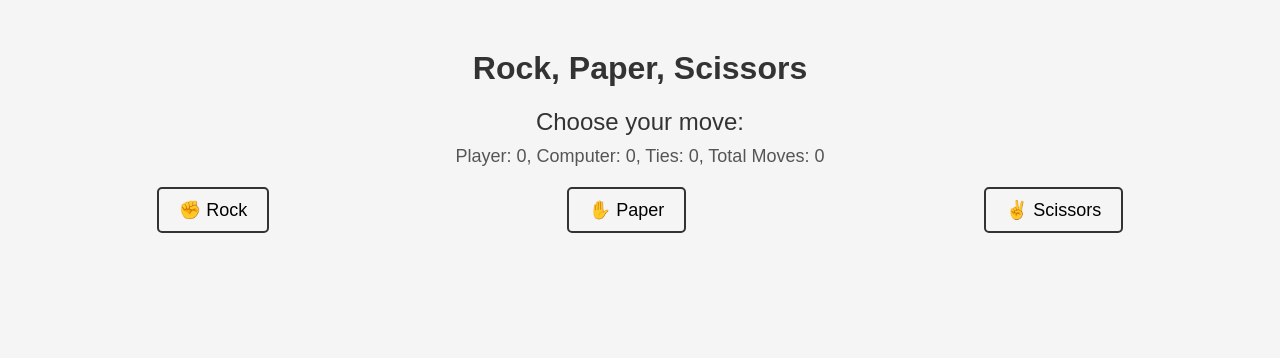
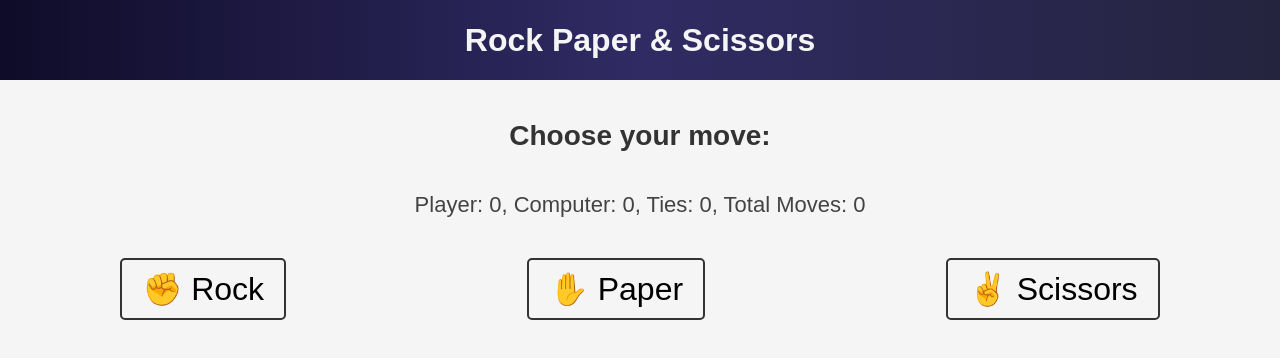
Before and after one commit to surajkumar345678/Rock-Paper-Scissors-Game, a plain HTML site: page index.html in a window 1280 px wide. Drawn offline with Linux system fonts and the light colour scheme.

Commit message:
modified minor changes

```diff
--- a/index.html
+++ b/index.html
@@ -8,7 +8,7 @@
 </head>
 <body>
 
-  <h1>Rock, Paper, Scissors</h1>
+  <h1>Rock Paper & Scissors</h1>
 
   <div id="result">Choose your move:</div>
   <div id="score">Player: 0, Computer: 0, Ties: 0, Total Moves: 0</div>
--- a/script.js
+++ b/script.js
@@ -50,5 +50,5 @@ function changeBackgroundColor(color) {
 
 function updateScore(result) {
   document.getElementById('result').innerHTML = result;
-  document.getElementById('score').innerHTML = `Player: ${playerScore}, Computer: ${computerScore}, Ties: ${tieCount}, Total: ${totalCount}`;
+  document.getElementById('score').innerHTML = `Player: ${playerScore}, Computer: ${computerScore}, Ties: ${tieCount}, Total Moves: ${totalCount}`;
 }
--- a/style.css
+++ b/style.css
@@ -1,38 +1,46 @@
+*{
+    margin: 0;
+    padding: 0;
+    text-align: center;
+}
 body {
     font-family: Arial, sans-serif;
     text-align: center;
-    margin-top: 50px;
     background-color: #f5f5f5;
     transition: background-color 0.5s ease;
   }
 
   h1 {
-    color: #333;
+    background: linear-gradient(to right, #0f0c29, #302b63, #24243e); /* W3C, IE 10+/ Edge, Firefox 16+, Chrome 26+, Opera 12+, Safari 7+ */
+    color: whitesmoke;
+    height: 5rem;
+    line-height: 5rem;
   }
 
   #result {
-    font-size: 24px;
-    margin-top: 20px;
+    font-size: 28px;
+    font-weight: bold;
+    margin: 40px;
     color: #333;
     transition: color 0.3s ease, transform 0.3s ease;
   }
 
   #score {
-    font-size: 18px;
-    margin-top: 10px;
-    color: #555;
+    font-size: 22px;
+    margin: 30px;
+    color: #434343;
   }
 
   #choices {
     display: flex;
     justify-content: space-around;
-    margin-top: 20px;
+    margin-top: 40px;
   }
 
   .choice {
     cursor: pointer;
     padding: 10px 20px;
-    font-size: 18px;
+    font-size: 2rem;
     border: 2px solid #333;
     border-radius: 5px;
     transition: background-color 0.3s ease, transform 0.2s ease;
```
